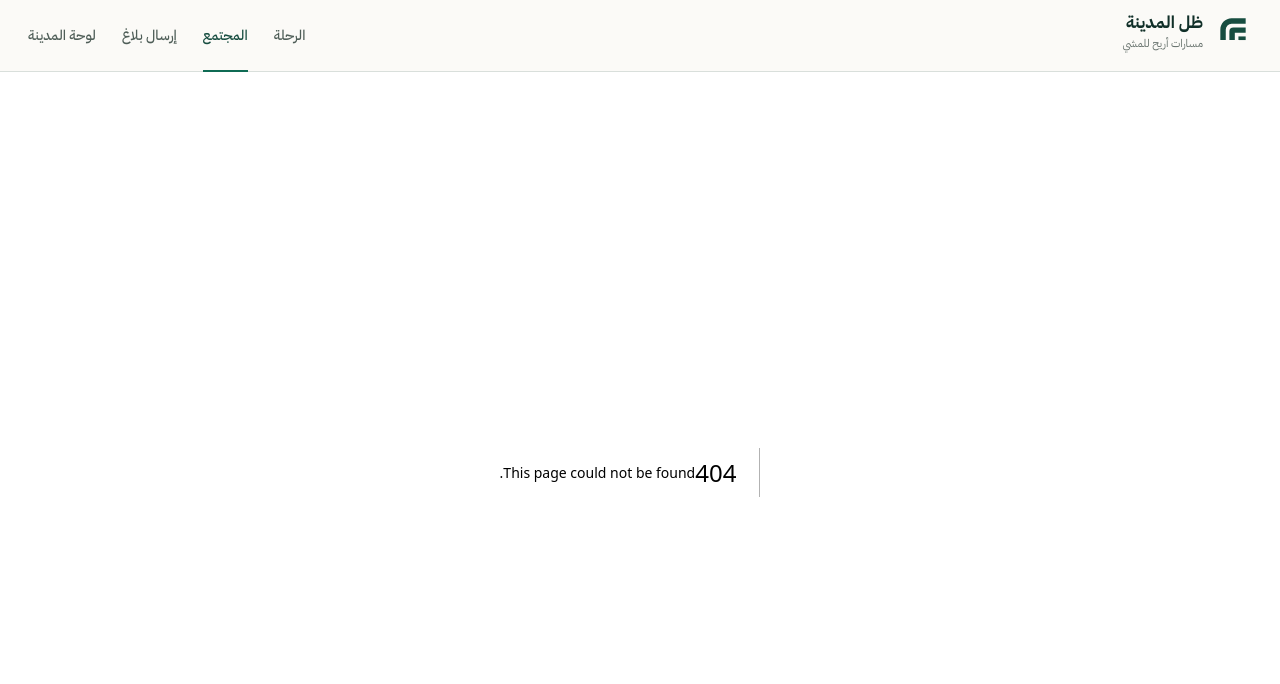
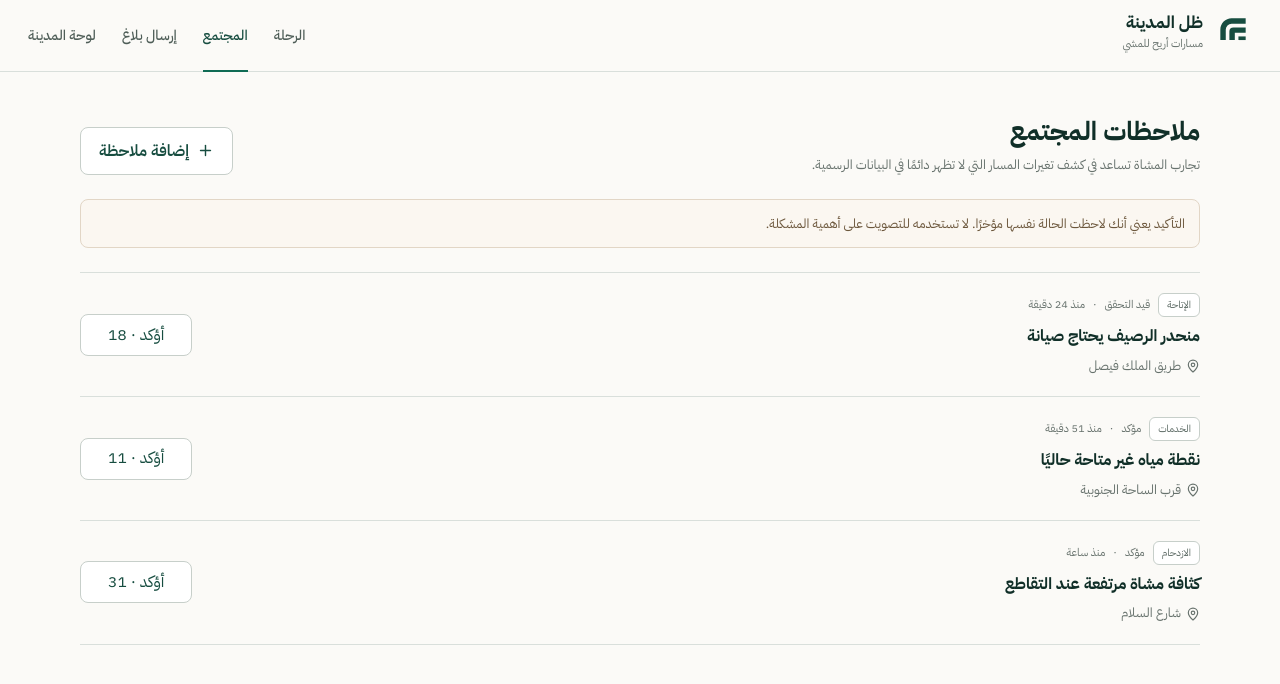
Before and after one commit to hussain-alayfei/madinah-shade-platform, a Next.js app: page /community in a window 1280 px wide. Before the commit this address had no page. Shown: the top 684 px of the page. Built offline with nearby package versions, Linux system fonts and the light colour scheme.

Commit message:
feat: add community observations page

```diff
--- /dev/null
+++ b/app/community/page.tsx
@@ -0,0 +1,26 @@
+import Link from "next/link";
+import { Plus } from "lucide-react";
+import { CommunityReports } from "@/components/CommunityReports";
+
+export default function CommunityPage() {
+  return (
+    <main className="content-shell">
+      <div className="city-topline">
+        <div className="page-title" style={{ marginBottom: 0 }}>
+          <h1>ملاحظات المجتمع</h1>
+          <p>تجارب المشاة تساعد في كشف تغيرات المسار التي لا تظهر دائمًا في البيانات الرسمية.</p>
+        </div>
+        <Link href="/report" className="secondary-action">
+          <Plus size={17} />
+          إضافة ملاحظة
+        </Link>
+      </div>
+
+      <div className="notice" style={{ marginBottom: 24 }}>
+        التأكيد يعني أنك لاحظت الحالة نفسها مؤخرًا. لا تستخدمه للتصويت على أهمية المشكلة.
+      </div>
+
+      <CommunityReports />
+    </main>
+  );
+}
```
